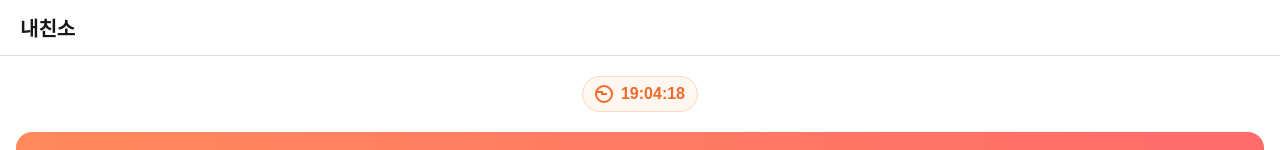
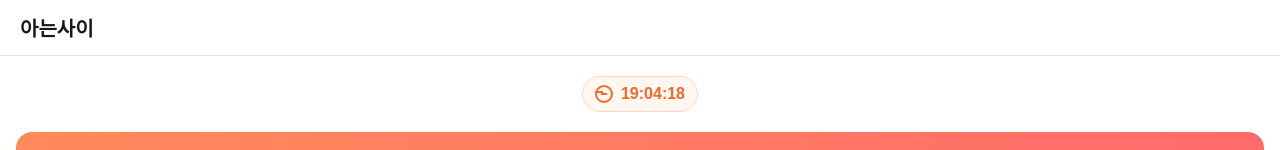
Before and after one commit to Intro-my-friend/imf-frontend, a Next.js app: page /match in a window 1280 px wide. Shown: the top 150 px of the page. Built offline with nearby package versions, Linux system fonts and the light colour scheme.

Commit message:
change title

```diff
--- a/app/friend/page.tsx
+++ b/app/friend/page.tsx
@@ -139,7 +139,7 @@ export default function Friend() {
         <div className={$.modal}>
           <div className={$.modalBox}>
             <div className={$.modalTitle}>알림</div>
-            <div className={$.modalText}>{phone} 님은 이미 내친소의 회원입니다.</div>
+            <div className={$.modalText}>{phone} 님은 이미 아는사이의 회원입니다.</div>
             <button className={$.modalConfirm} onClick={() => setModal("none")}>확인</button>
           </div>
         </div>
--- a/app/match/page.tsx
+++ b/app/match/page.tsx
@@ -103,7 +103,7 @@ export default function MatchHomePage() {
   if (isIntroducerMode) {
     return (
       <div className={$.page}>
-        <Header text={"내친소"} />
+        <Header text={"아는사이"} />
         <main className={`${$.main} ${$.centered}`}>
           <div className={$.pill}>주선자 모드</div>
           <p className={$.muted}>해당 모드에서는 매칭을 받을 수 없어요.</p>
@@ -120,7 +120,7 @@ export default function MatchHomePage() {
   /** 기본 화면 */
   return (
     <div className={$.page}>
-      <Header text={"내친소"} />
+      <Header text={"아는사이"} />
       <main className={$.main}>
         {/* 타이머 (가운데) */}
         <div className={$.timerWrap}>
```
